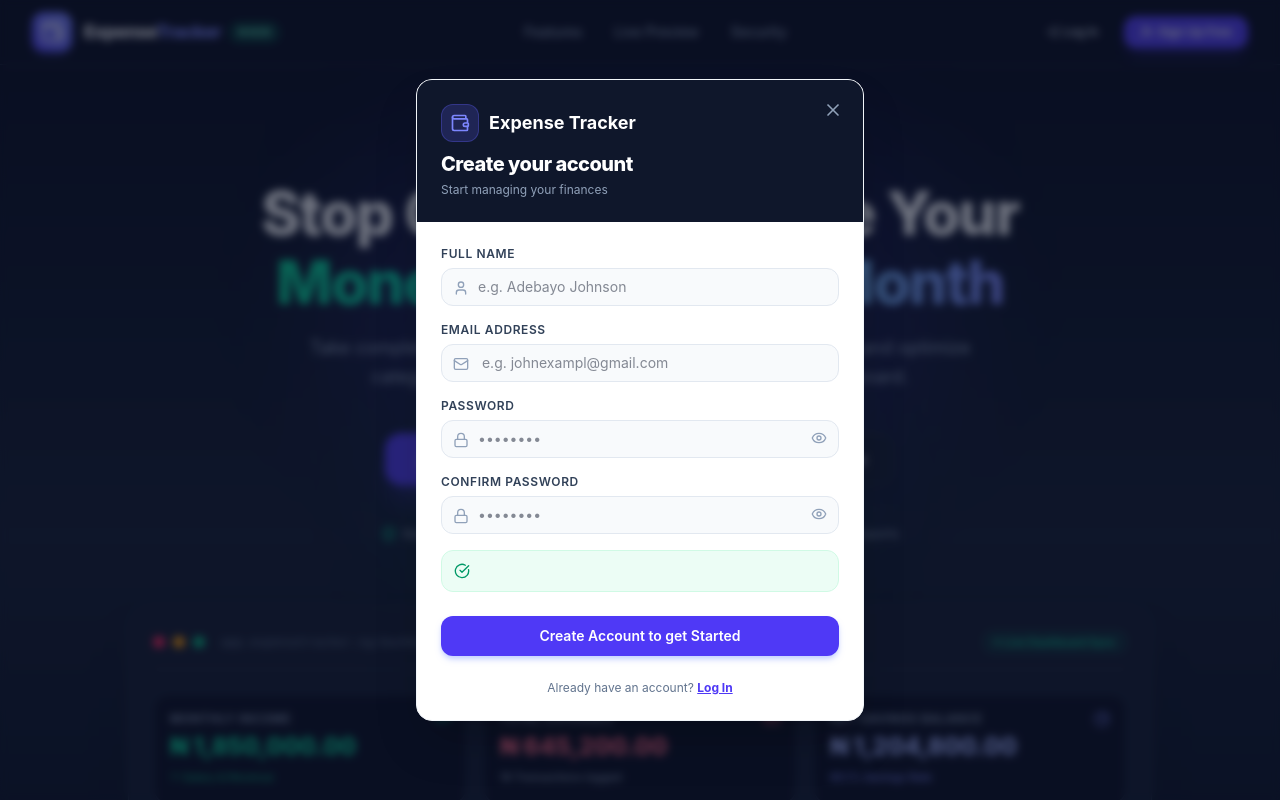
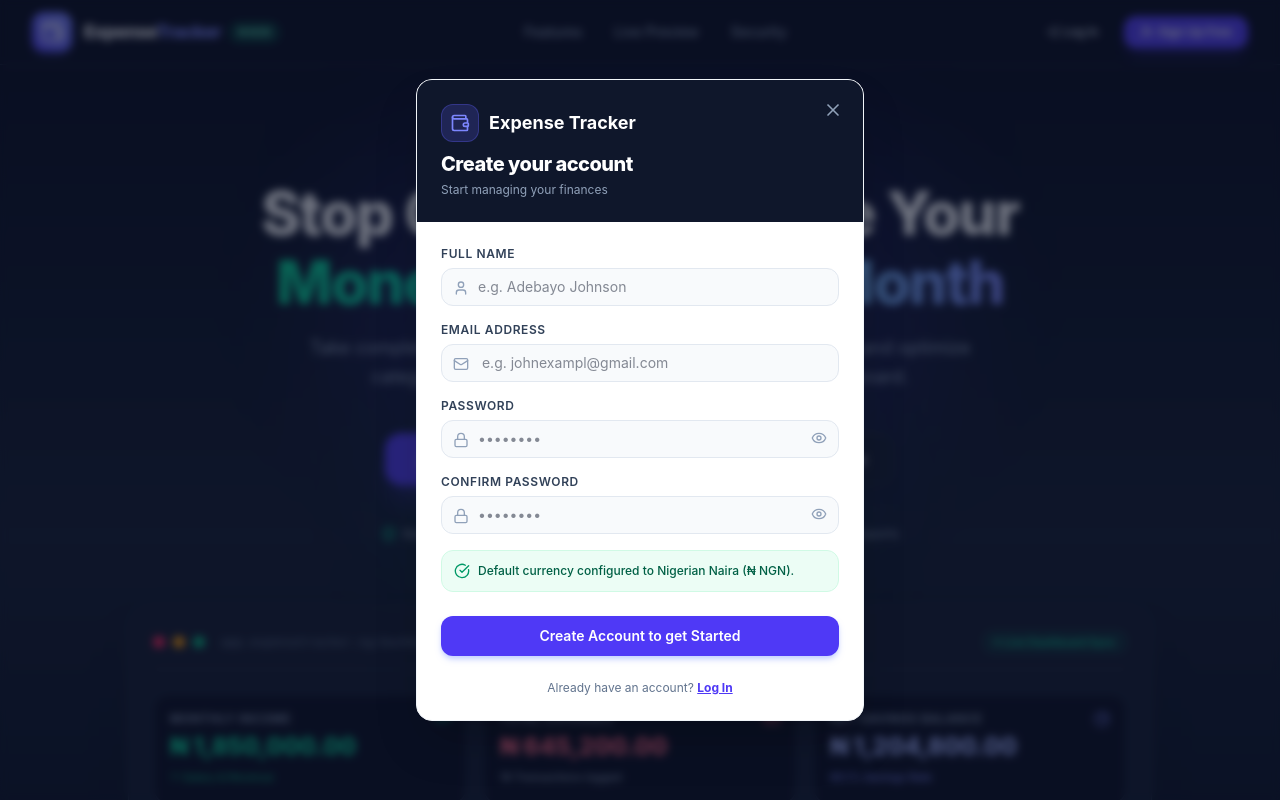
Before and after one commit to SMARTCODING-eng/sme_expense_tracker, a React (Vite) app in the folder expense_tracker_frontend/: page / in a window 1280 px wide. Both pictures are taken after a click on the button "Sign Up Free". Shown: the top 800 px of the page. Built offline with nearby package versions, Linux system fonts and the light colour scheme; no server answers.

Commit message:
modify authmodal

```diff
--- a/expense_tracker_frontend/src/components/AuthModal.jsx
+++ b/expense_tracker_frontend/src/components/AuthModal.jsx
@@ -212,7 +212,7 @@ export const AuthModal = ({ isOpen, onClose, initialMode = 'login', onAuthSucces
           {mode === 'signup' && (
             <div className="p-3 bg-emerald-50 border border-emerald-100 rounded-xl flex items-center space-x-2 text-emerald-800 text-xs font-medium">
               <CheckCircle className="w-4 h-4 text-emerald-600 shrink-0" />
-              {/* <span>Default currency configured to Nigerian Naira (₦ NGN).</span> */}
+              <span>Default currency configured to Nigerian Naira (₦ NGN).</span>
             </div>
           )}
 
```
